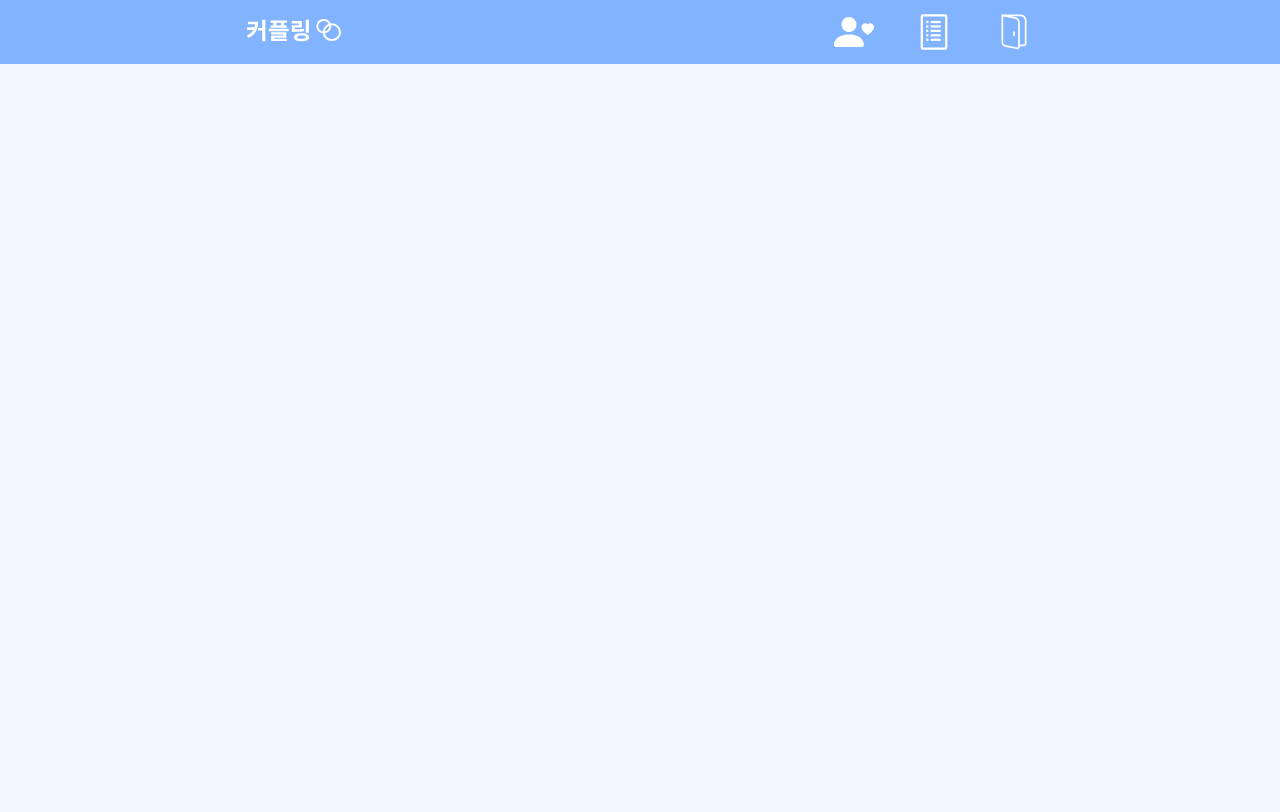
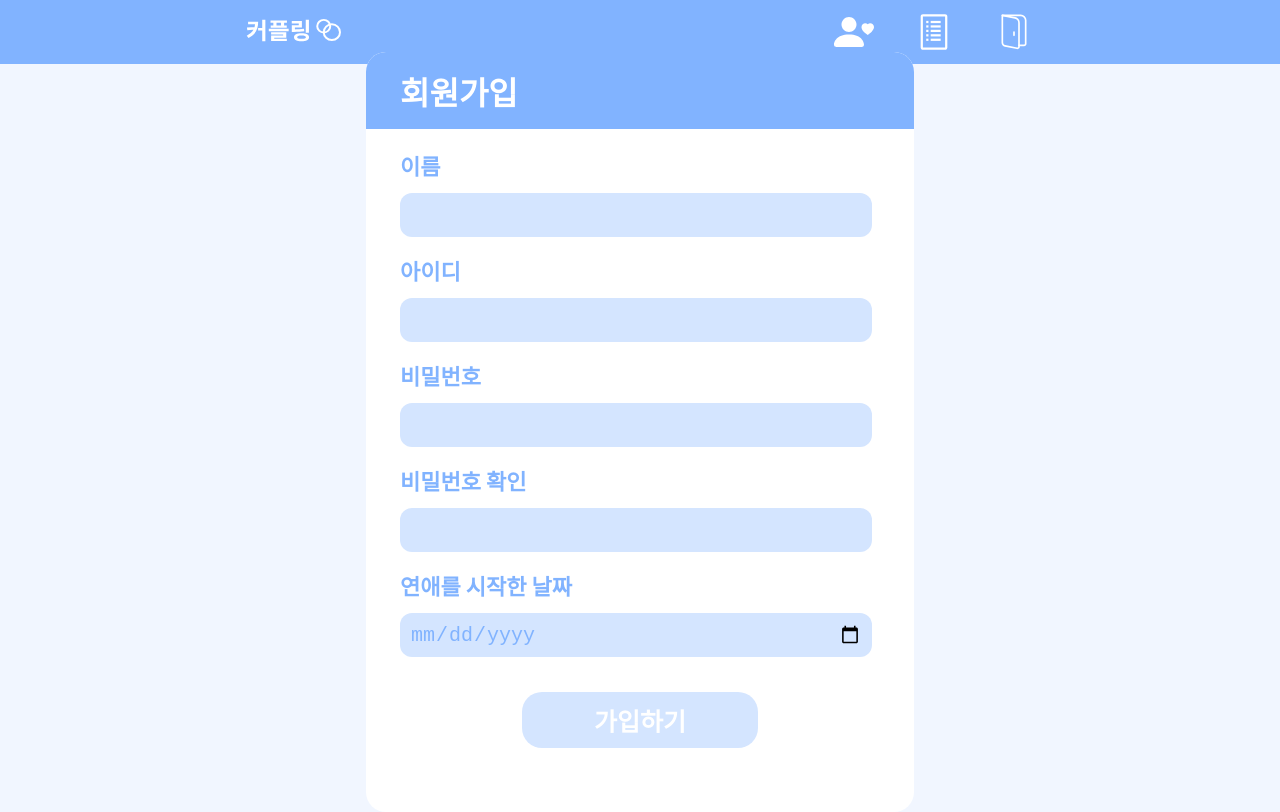
Before and after one commit to Couple-ring/Couple-ring_Front, a React (Create React App) app: page /signup in a window 1280 px wide. Built offline with nearby package versions, Linux system fonts and the light colour scheme.

Commit message:
Create🌼 회원가입 페이지

```diff
--- a/src/components/Signup/index.tsx
+++ b/src/components/Signup/index.tsx
@@ -1,10 +1,109 @@
 import styled from "styled-components";
+import { Font, MainColor, PointColor } from "../../style";
+import { AuthType } from "../../inteface";
 
-function Signup() {
+function SignupInputs(): JSX.Element {
+  const Text: AuthType[] = [
+    { title: "이름", type: "text" },
+    { title: "아이디", type: "text" },
+    { title: "비밀번호", type: "password" },
+    { title: "비밀번호 확인", type: "password" },
+    { title: "연애를 시작한 날짜", type: "date" },
+  ];
+
   return (
-    <>
-    </>
+    <Inputs>
+      {Text.map((list) => (
+        <SignupInput>
+          <Title>{list.title}</Title>
+          <Input type={list.type} />
+        </SignupInput>
+      ))}
+    </Inputs>
   );
 };
 
+function Signup(): JSX.Element {
+  return (
+    <Container>
+      <Head>회원가입</Head>
+      <SignupInputs />
+      <SignupBtn>가입하기</SignupBtn>
+    </Container>
+  );
+};
+
+const Container = styled.div`
+  width: 548px;
+  height: 760px;
+  background: #FFFFFF;
+  border-radius: 20px;
+  position: absolute;
+  top: 54%;
+  left: 50%;
+  transform: translate(-50%, -50%);
+`;
+const Head = styled.span`
+  width: calc(inherit - 34px);
+  height: 77px;
+  background: ${PointColor};
+  border-radius: 20px 20px 0px 0px;
+  padding-left: 34px;
+  display: flex;
+  align-items: center;
+  font-weight: 600;
+  font-size: 32px;
+  color: white;
+`;
+const Inputs = styled.div`
+  display: flex;
+  flex-direction: column;
+  margin-left: 34px;
+  margin-top: 20px;
+  gap: 17px;
+`;
+const SignupInput = styled.div`
+  display: flex;
+  flex-direction: column;
+  gap: 12px;
+`;
+const Title = styled.span`
+  font-weight: 600;
+  font-size: 22px;
+  color: ${PointColor};
+`;
+const Input = styled.input`
+  width: 452px;
+  height: 44px;
+  border: none;
+  outline: none;
+  background: ${MainColor};
+  border-radius: 12px;
+  font-size: 20px;
+  color: ${PointColor};
+  padding: 0 10px;
+  :focus{
+    background: ${PointColor};
+    color: white;
+  }
+  ::placeholder{
+    font-family: ${Font};
+  }
+`;
+const SignupBtn = styled.button`
+  width: 236px;
+  height: 56px;
+  color: white;
+  font-weight: 600;
+  font-size: 25px;
+  border-radius: 20px;
+  background: ${MainColor};
+  border: none;
+  margin-left: 156px;
+  margin-top: 35px;
+  :hover{
+    background: ${PointColor};
+  }
+`;
+
 export default Signup;
```
